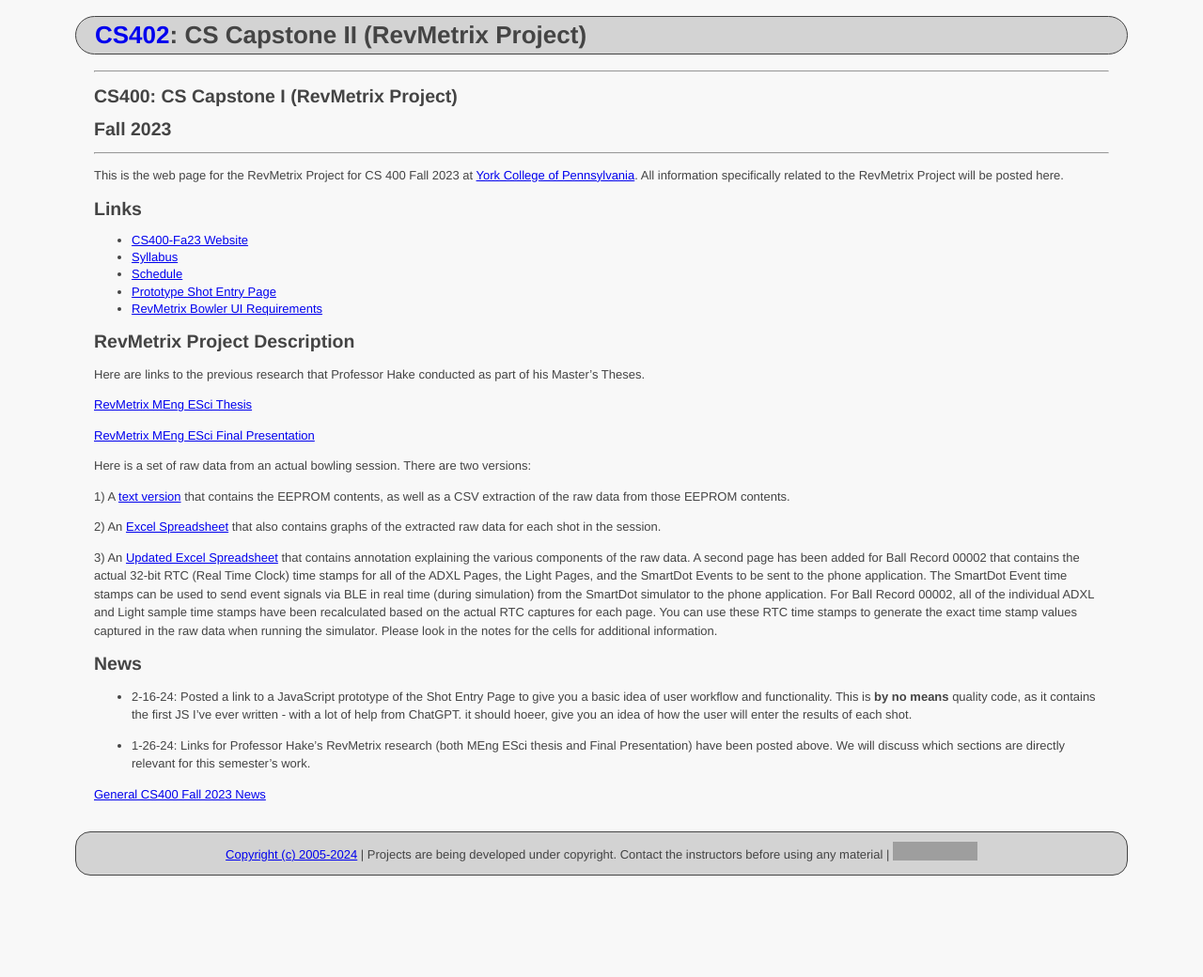
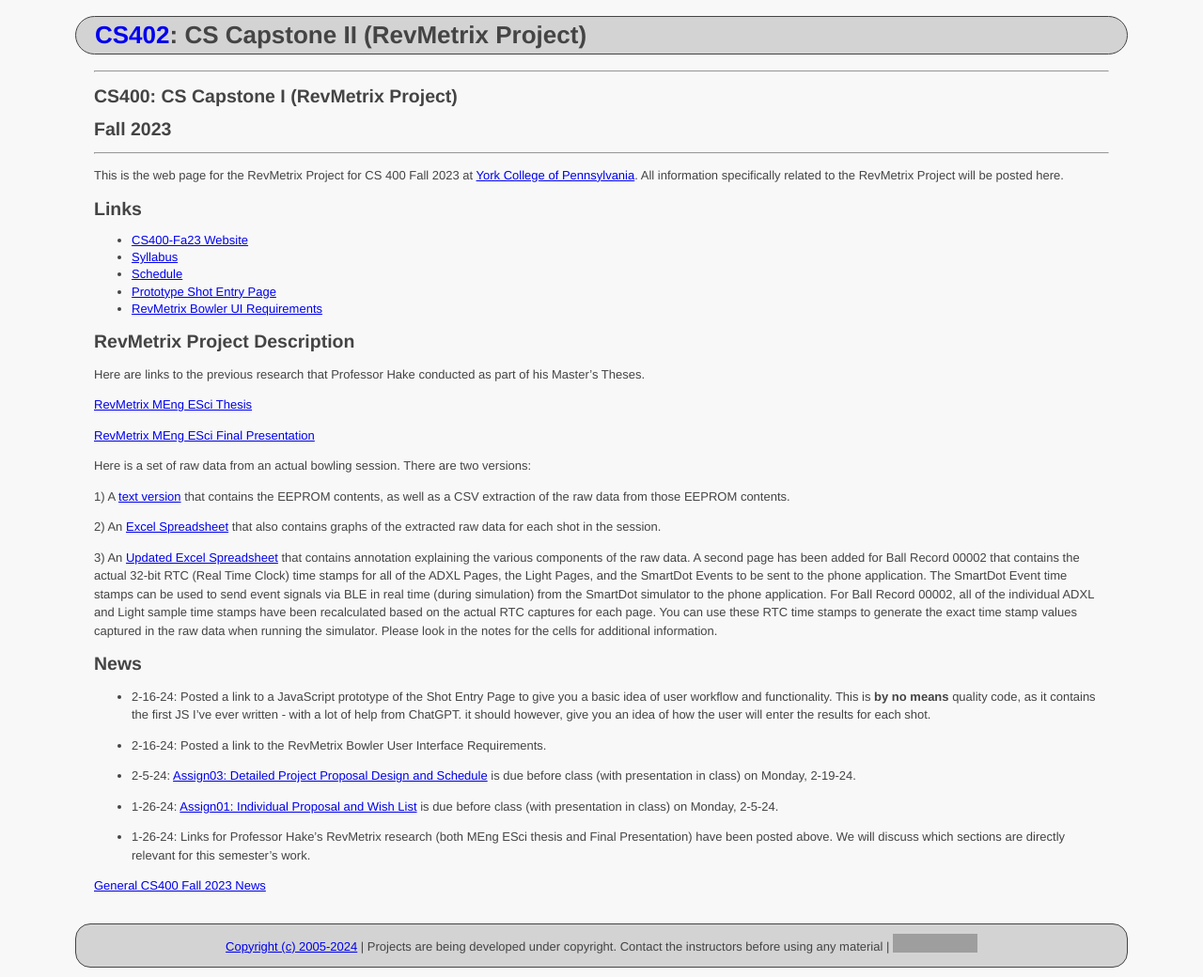
Before and after one commit to ycpcs/cs402-spring2024, a Jekyll site: the page built from projects/RevMetrix-Project/index.md, in a window 1280 px wide. Shown: the whole page at 94% size. Built offline with Jekyll 4.4.1, drawn with Linux system fonts in a browser that asks for light colours; before the commit the page ends 942 px from its top, so only the background shows below that; grey boxes are pictures that could not be loaded.

Commit message:
added news

```diff
--- a/projects/RevMetrix-Project/index.md
+++ b/projects/RevMetrix-Project/index.md
@@ -69,7 +69,13 @@ Here is a set of raw data from an actual bowling session.  There are two version
 
 -->
 
-* 2-16-24: Posted a link to a JavaScript prototype of the Shot Entry Page to give you a basic idea of user workflow and functionality.  This is **by no means** quality code, as it contains the first JS I've ever written - with a lot of help from ChatGPT.  it should hoeer, give you an idea of how the user will enter the results of each shot.
+* 2-16-24: Posted a link to a JavaScript prototype of the Shot Entry Page to give you a basic idea of user workflow and functionality.  This is **by no means** quality code, as it contains the first JS I've ever written - with a lot of help from ChatGPT.  it should however, give you an idea of how the user will enter the results for each shot.
+
+* 2-16-24: Posted a link to the RevMetrix Bowler User Interface Requirements.
+
+* 2-5-24: [Assign03: Detailed Project Proposal Design and Schedule](./assign/assign03.html) is due before class (with presentation in class) on Monday, 2-19-24.
+
+* 1-26-24: [Assign01: Individual Proposal and Wish List](./assign/assign01.html) is due before class (with presentation in class) on Monday, 2-5-24.
 
 * 1-26-24: Links for Professor Hake's RevMetrix research (both MEng ESci thesis and Final Presentation) have been posted above.  We will discuss which sections are directly relevant for this semester's work.
 
```
